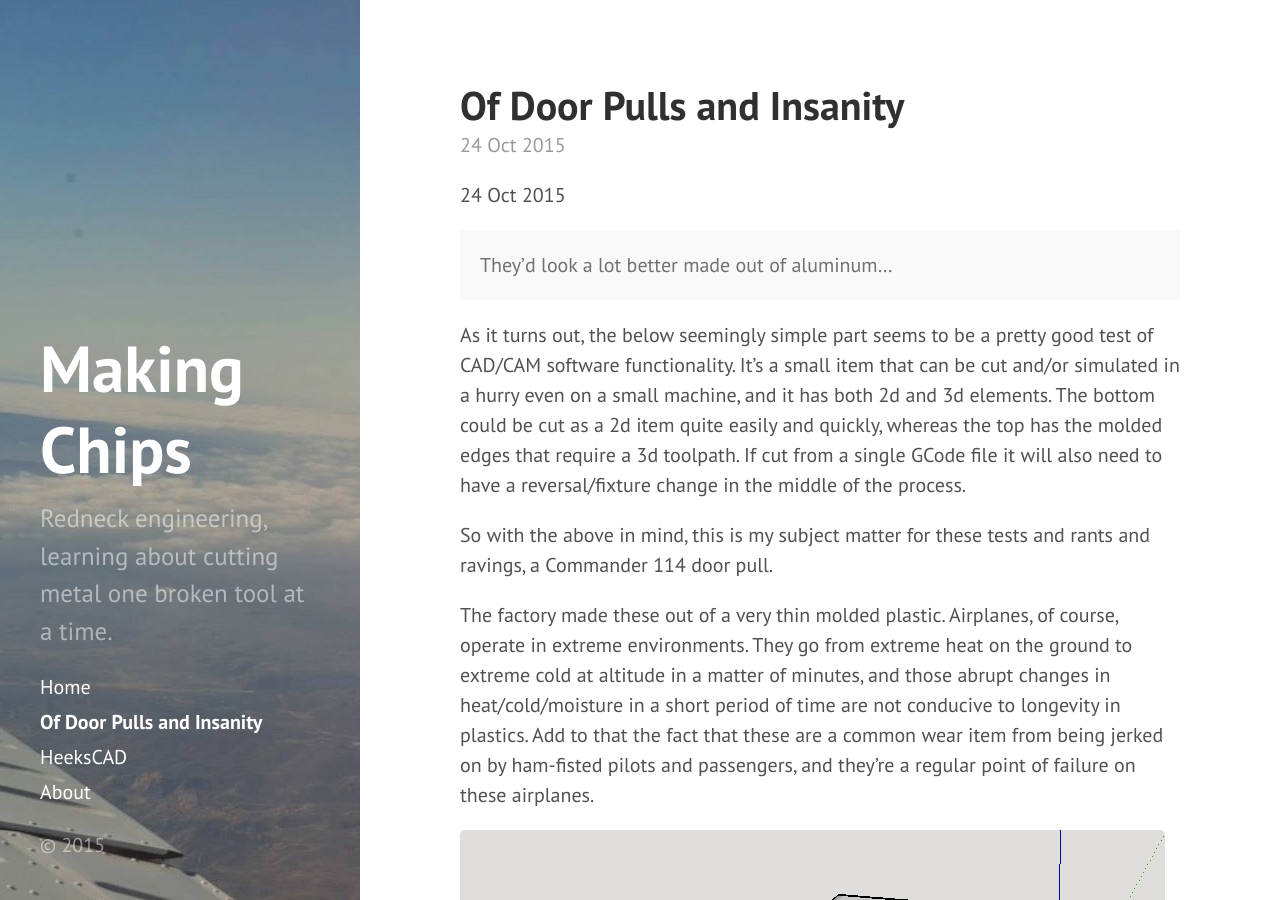
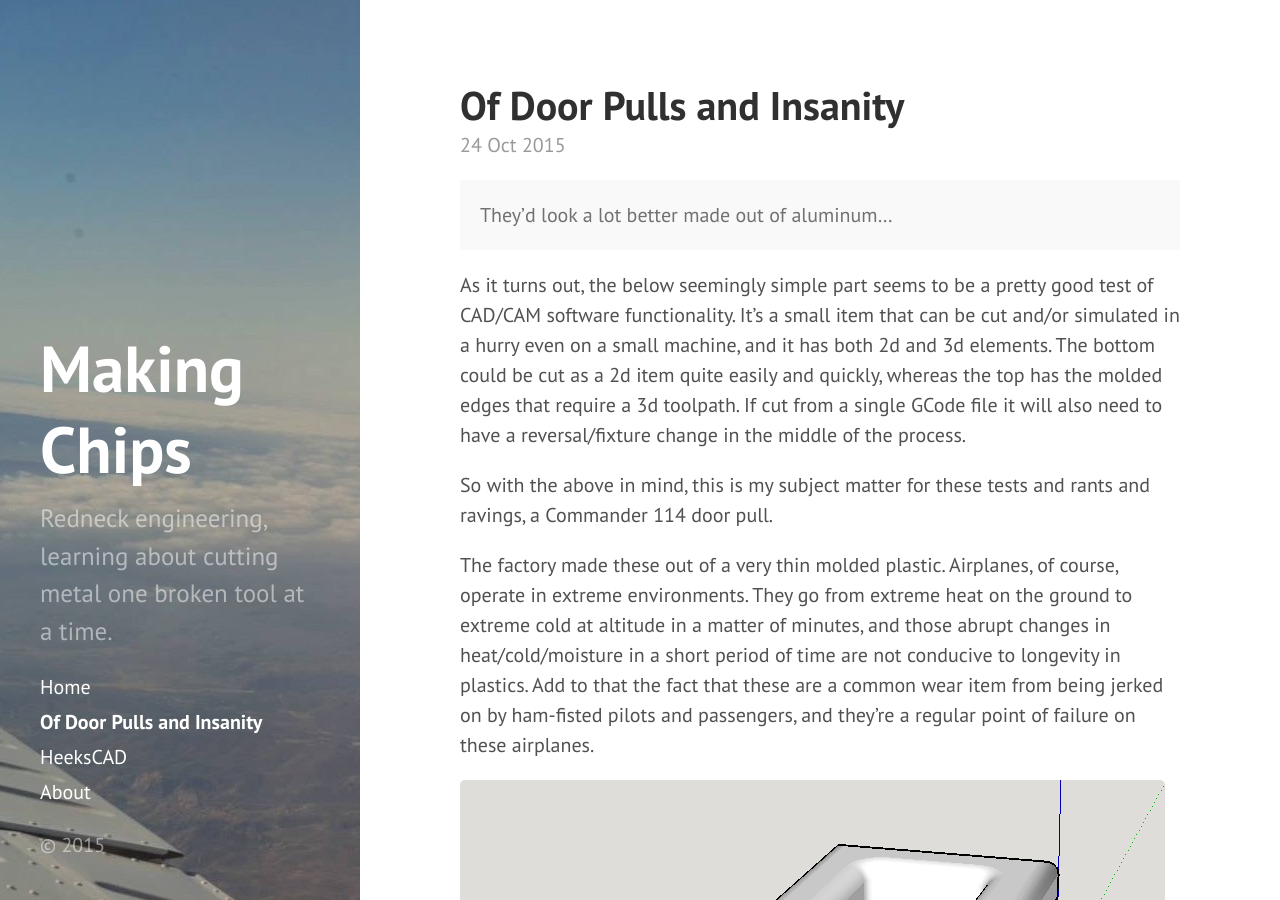
Before and after one commit to makingchips/makingchips.github.io, a Jekyll site: the page built from Door Pull.md, in a window 1280 px wide and 900 px high. Built offline with Jekyll 4.4.1, drawn with Linux system fonts in a browser that asks for light colours; Markdown is read by kramdown in place of the engine named in the settings.

Commit message:
Update Door Pull.md

```diff
--- a/Door Pull.md
+++ b/Door Pull.md
@@ -4,7 +4,6 @@ title: Of Door Pulls and Insanity
 date: 2015-10-24
 published: true
 ---
-{{ page.date | date_to_string }}
 
 <p class="message">
 They’d look a lot better made out of aluminum…
```
